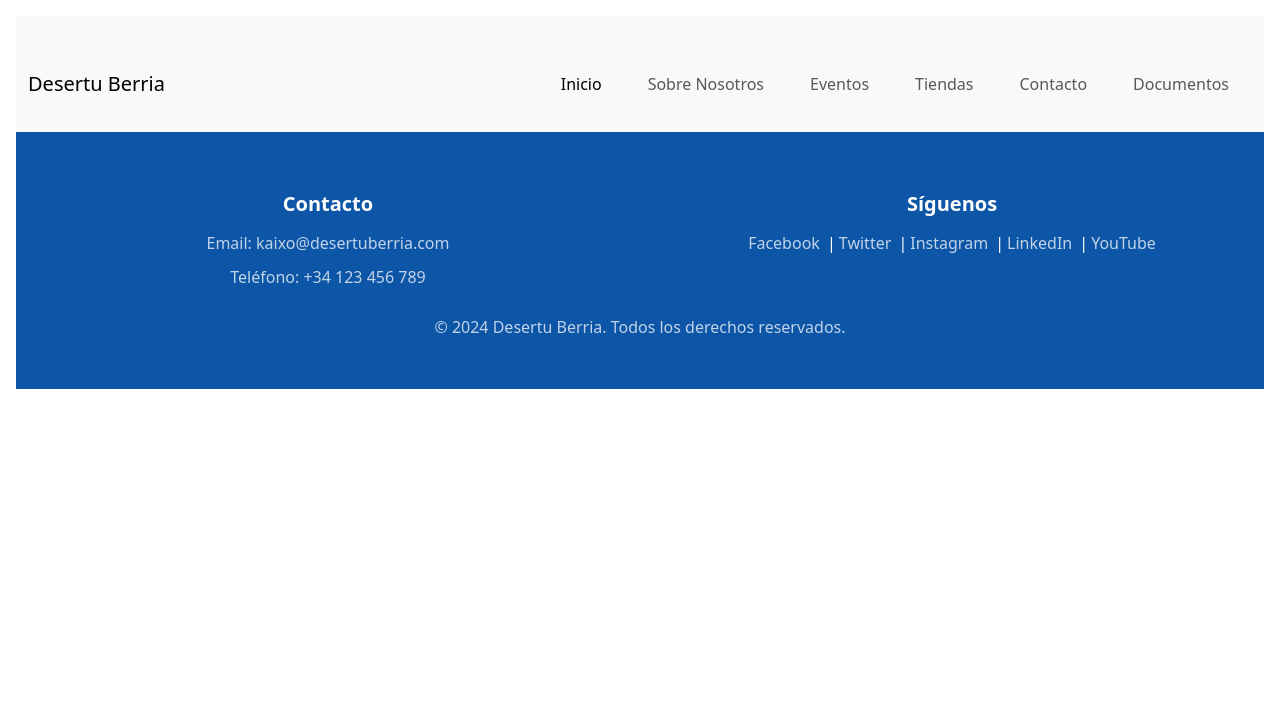
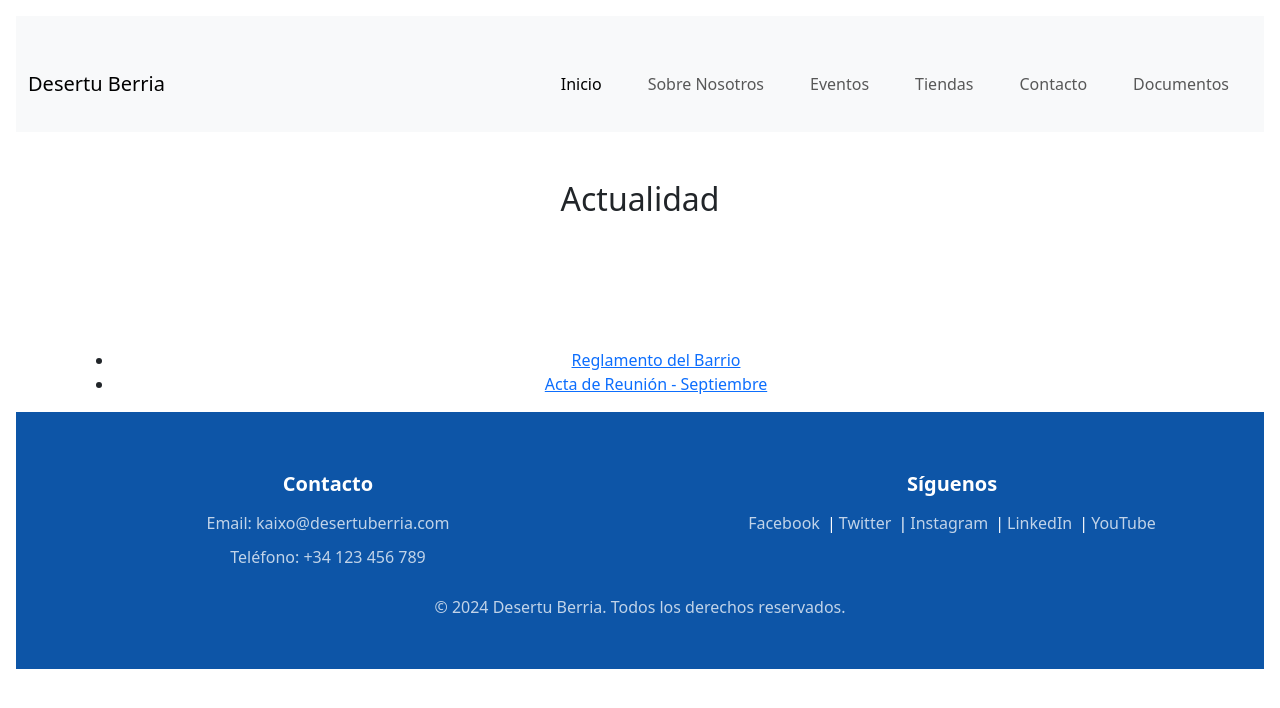
Before and after one commit to vickypineli/desertu.react, a React (Vite) app: page /blog in a window 1280 px wide. Shown: the top 708 px of the page. Built offline with nearby package versions, Linux system fonts and the light colour scheme.

Commit message:
reorganitation paths

```diff
--- a/src/App.jsx
+++ b/src/App.jsx
@@ -2,14 +2,17 @@
 // import React from 'react';
 
 import { BrowserRouter as Router, Routes, Route } from 'react-router-dom';
+
+import Home from './pages/home/Home';
+import ActivitiesPage from './pages/activitiesPage/ActivitiesPage';
+import AboutPage from './pages/aboutPage/AboutPage';
+import ContactPage from './pages/contactPage/ContactPage';
+import BlogPage from './pages/blogPage/BlogPage';
+
+import Stores from './components/stores/Stores';
 import Header from './components/header/Header';
 import Footer from './components/footer/Footer';
-import Home from './components/home/Home';
-import About from './components/about/About';
-import Events from './components/events/Events';
-import Contact from './components/contact/Contact';
-import Documents from './components/documents/Documents';
-import Stores from './components/stores/Stores';
+
 import './index.css'; // Importa los estilos globales
 import './App.css'; // Importa los estilos de la app
 
@@ -19,11 +22,12 @@ function App() {
       <Header />
       <Routes>
         <Route path="/" element={<Home />} />
-        <Route path="/about" element={<About />} />
-        <Route path="/events" element={<Events />} />
-        <Route path="/contact" element={<Contact />} />
-        <Route path="/documents" element={<Documents />} />
+        <Route path="/about" element={<AboutPage />} />
+        <Route path="/activities" element={<ActivitiesPage />} />
+        <Route path="/blog" element={<BlogPage />} />
+        <Route path="/contact" element={<ContactPage />} />
         <Route path="/stores" element={<Stores />} />
+        <Route path="*" element={<Home />} />
       </Routes>
       <Footer />
     </Router>
--- a/src/components/home/Home.jsx
+++ /dev/null
@@ -1,26 +0,0 @@
-// src/components/home/Home.jsx
-
-import Carousel from '../carousel/Carousel';
-import AboutBox from '../aboutBox/AboutBox';
-import ContactSection from '../contactSection/ContactSection';
-import './Home.css';
-import InfoSection from '../infoSection/InfoSection';
-import GrowingSection from '../growingSection/GrowingSection';
-import ScrollToTopButton from '../scrollToTopButton/ScrollToTopButton';
-
-
-function Home() {
-  return (
-    <>
-      <Carousel />
-      <AboutBox />
-      <GrowingSection />
-      <InfoSection />
-      <ContactSection />
-      <ScrollToTopButton />
-    </>
-
-  );
-}
-
-export default Home;
--- a/src/components/about/About.jsx
+++ b/src/pages/aboutPage/AboutPage.jsx
@@ -1,6 +1,6 @@
 // import React from 'react';
 
-function About() {
+function AboutPage() {
   return (
     <div className="container mt-5">
       <h2>Quiénes Somos</h2>
@@ -9,4 +9,4 @@ function About() {
   );
 }
 
-export default About;
+export default AboutPage;
--- a/src/components/events/Events.jsx
+++ b/src/pages/activitiesPage/ActivitiesPage.jsx
@@ -1,6 +1,6 @@
 // import React from 'react';
 
-function Events() {
+function ActivitiesPage() {
   return (
     <div className="container mt-5">
       <h2>Próximos Eventos</h2>
@@ -13,4 +13,4 @@ function Events() {
   );
 }
 
-export default Events;
+export default ActivitiesPage;
--- a/src/components/documents/Documents.jsx
+++ b/src/pages/blogPage/BlogPage.jsx
@@ -1,9 +1,9 @@
 // import React from 'react';
 
-function Documents() {
+function BlogPage() {
     return (
       <div className="container mt-5">
-        <h2>Documentos Importantes</h2>
+        <h2>Actualidad</h2>
         <ul>
           <li><a href="/assets/reglamento.pdf" download>Reglamento del Barrio</a></li>
           <li><a href="/assets/acta-reunion-septiembre.pdf" download>Acta de Reunión - Septiembre</a></li>
@@ -12,4 +12,4 @@ function Documents() {
     );
   }
 
-  export default Documents;
+  export default BlogPage;
--- a/src/components/contact/Contact.css
+++ b/src/pages/contactPage/ContactPage.css
@@ -1,4 +1,4 @@
-/* src/components/contact/Contact.css */
+/* src/components/contact/ContactPage.css */
 
 .contact-container {
     background-color: #f8f9fa; /* Fondo claro */
--- a/src/components/contact/Contact.jsx
+++ b/src/pages/contactPage/ContactPage.jsx
@@ -1,9 +1,9 @@
 // src/components/contact/Contact.jsx
 
 import { Container, Row, Col, Form, Button } from 'react-bootstrap';
-import './Contact.css';
+import './ContactPage.css';
 
-function Contact() {
+function ContactPage() {
   return (
     <Container fluid className="contact-container my-5">
       <h2 className="text-center ">Contacto</h2>
@@ -53,4 +53,4 @@ function Contact() {
   );
 }
 
-export default Contact;
+export default ContactPage;
--- /dev/null
+++ b/src/pages/home/Home.jsx
@@ -0,0 +1,26 @@
+// src/components/home/Home.jsx
+
+import Carousel from '../../components/carousel/Carousel';
+import AboutBox from '../../components/aboutBox/AboutBox';
+import ContactSection from '../../components/contactSection/ContactSection';
+import InfoSection from '../../components/infoSection/InfoSection';
+import GrowingSection from '../../components/growingSection/GrowingSection';
+import ScrollToTopButton from '../../components/scrollToTopButton/ScrollToTopButton';
+import './Home.css';
+
+
+function Home() {
+  return (
+    <>
+      <Carousel />
+      <AboutBox />
+      <GrowingSection />
+      <InfoSection />
+      <ContactSection />
+      <ScrollToTopButton />
+    </>
+
+  );
+}
+
+export default Home;
```
Also changed, not shown: src/pages/aboutPage/AboutPage.css (added), src/pages/activitiesPage/ActivitiesPage.css (added), src/pages/blogPage/BlogPage.css (added), src/pages/home/Home.css (renamed from src/components/home/Home.css).
